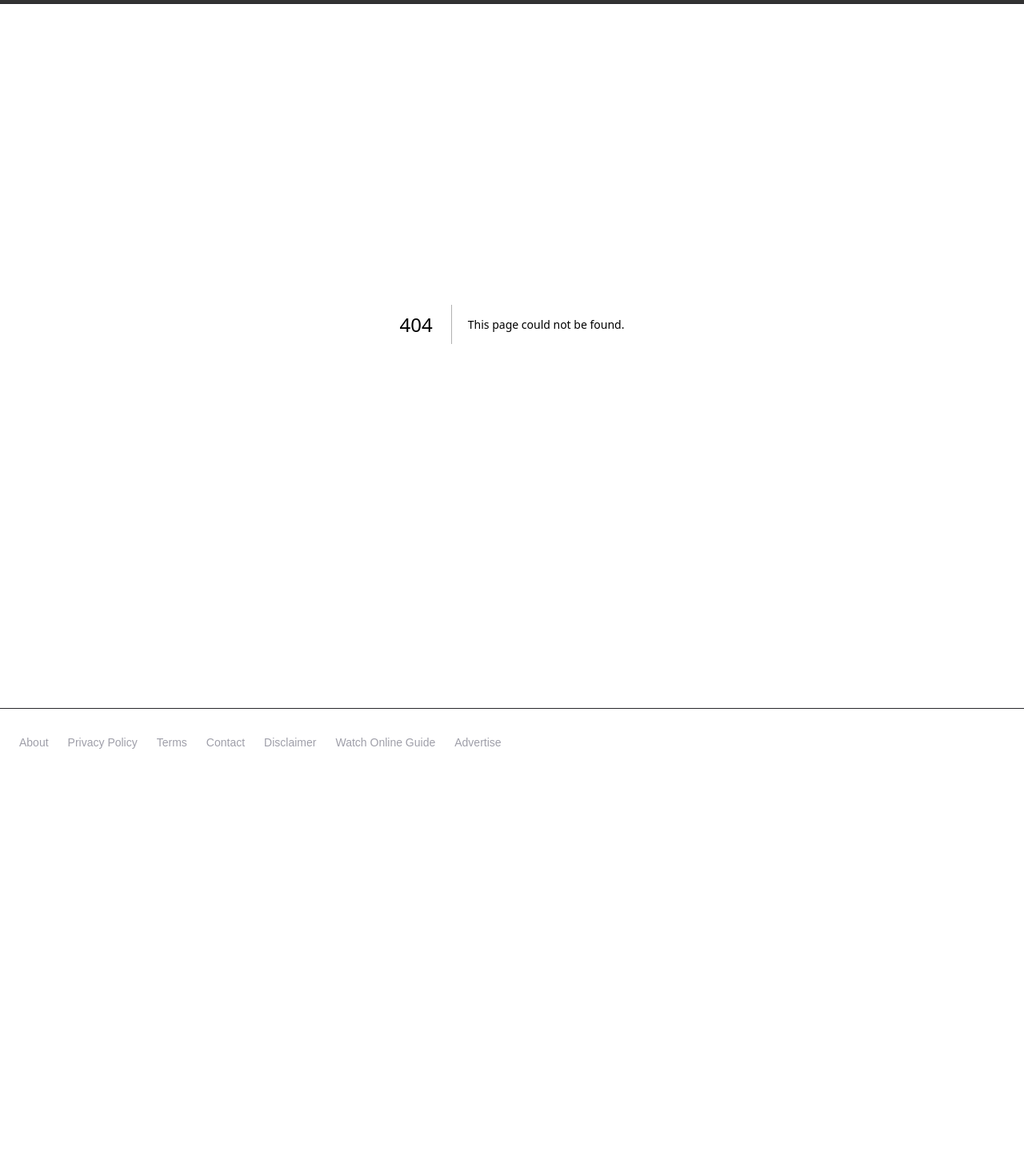
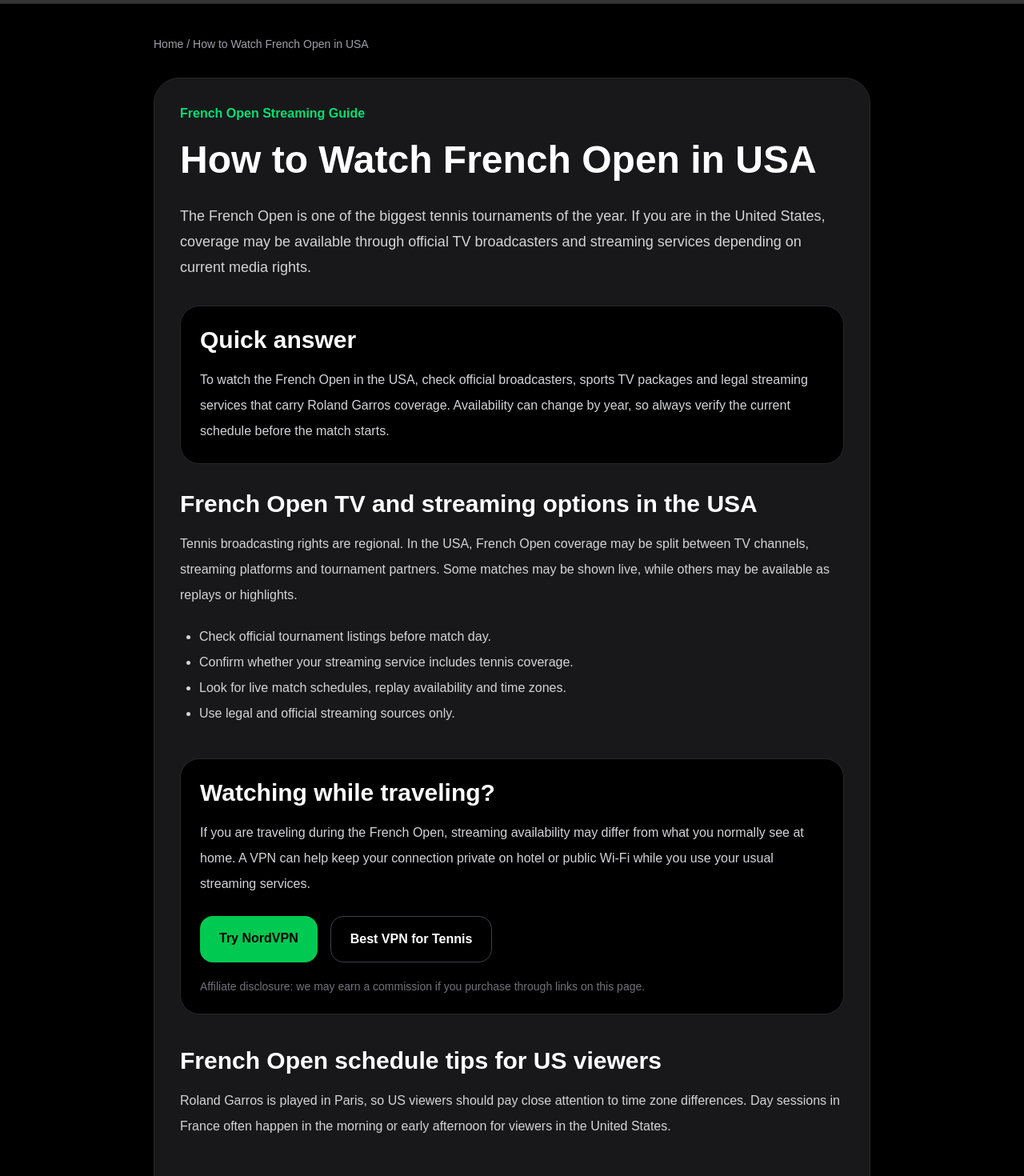
Before and after one commit to 8dqqd57hyh-rgb/watch-tennis-today, a Next.js app: page /how-to-watch-french-open-in-usa in a window 1280 px wide. Before the commit this address had no page. Shown: the part 60-1530 px from the top of the page at 80% size. Before the commit the page ends 1030 px from the top, so only its background shows below. Built offline with nearby package versions, Linux system fonts and the light colour scheme.

Commit message:
Link ATP and WTA player hubs

```diff
--- /dev/null
+++ b/app/how-to-watch-french-open-in-usa/page.tsx
@@ -0,0 +1,216 @@
+import AuthorBox from "@/app/components/AuthorBox";
+import BreadcrumbSchema from "@/app/components/BreadcrumbSchema";
+import { affiliateLinks } from "@/lib/affiliate";
+
+export const metadata = {
+  title: "How to Watch French Open in USA | TV Channel & Streaming Guide",
+  description:
+    "How to watch the French Open in the USA, including TV channels, streaming options, schedule tips and safe viewing advice for tennis fans.",
+  alternates: {
+    canonical: "https://watchtennistoday.com/how-to-watch-french-open-in-usa",
+  },
+};
+
+export default function Page() {
+  return (
+    <main className="min-h-screen bg-black text-white p-6 md:p-10">
+      <div className="max-w-4xl mx-auto">
+        <nav className="text-sm text-zinc-400 mb-8">
+          <a href="/" className="hover:text-white">
+            Home
+          </a>{" "}
+          / How to Watch French Open in USA
+        </nav>
+
+        <article className="bg-zinc-900 border border-zinc-800 rounded-[2rem] p-8">
+          <p className="text-green-400 font-black mb-4">
+            French Open Streaming Guide
+          </p>
+
+          <h1 className="text-5xl font-black leading-tight mb-6">
+            How to Watch French Open in USA
+          </h1>
+
+          <p className="text-zinc-300 text-lg leading-8 mb-8">
+            The French Open is one of the biggest tennis tournaments of the year.
+            If you are in the United States, coverage may be available through
+            official TV broadcasters and streaming services depending on current
+            media rights.
+          </p>
+
+          <section className="bg-black border border-zinc-800 rounded-3xl p-6 mb-8">
+            <h2 className="text-3xl font-black mb-4">
+              Quick answer
+            </h2>
+
+            <p className="text-zinc-300 leading-8">
+              To watch the French Open in the USA, check official broadcasters,
+              sports TV packages and legal streaming services that carry Roland
+              Garros coverage. Availability can change by year, so always verify
+              the current schedule before the match starts.
+            </p>
+          </section>
+
+          <section className="mb-10">
+            <h2 className="text-3xl font-black mb-4">
+              French Open TV and streaming options in the USA
+            </h2>
+
+            <p className="text-zinc-300 leading-8 mb-5">
+              Tennis broadcasting rights are regional. In the USA, French Open
+              coverage may be split between TV channels, streaming platforms and
+              tournament partners. Some matches may be shown live, while others
+              may be available as replays or highlights.
+            </p>
+
+            <ul className="list-disc pl-6 text-zinc-300 leading-8">
+              <li>Check official tournament listings before match day.</li>
+              <li>Confirm whether your streaming service includes tennis coverage.</li>
+              <li>Look for live match schedules, replay availability and time zones.</li>
+              <li>Use legal and official streaming sources only.</li>
+            </ul>
+          </section>
+
+          <section className="mb-10 rounded-3xl border border-zinc-800 bg-black p-6">
+            <h2 className="text-3xl font-black mb-4">
+              Watching while traveling?
+            </h2>
+
+            <p className="text-zinc-300 leading-8 mb-6">
+              If you are traveling during the French Open, streaming availability
+              may differ from what you normally see at home. A VPN can help keep
+              your connection private on hotel or public Wi-Fi while you use your
+              usual streaming services.
+            </p>
+
+            <div className="flex flex-wrap gap-4">
+              <a
+                href={affiliateLinks.nordvpn}
+                target="_blank"
+                rel="nofollow sponsored noopener noreferrer"
+                className="bg-green-500 text-black px-6 py-4 rounded-2xl font-black hover:bg-green-400 transition-all"
+              >
+                Try NordVPN
+              </a>
+
+              <a
+                href="/best-vpn-for-tennis-streaming"
+                className="border border-zinc-700 px-6 py-4 rounded-2xl font-black hover:border-green-500 hover:text-green-400 transition-all"
+              >
+                Best VPN for Tennis
+              </a>
+            </div>
+
+            <p className="text-zinc-500 text-sm mt-5">
+              Affiliate disclosure: we may earn a commission if you purchase
+              through links on this page.
+            </p>
+          </section>
+
+          <section className="mb-10">
+            <h2 className="text-3xl font-black mb-4">
+              French Open schedule tips for US viewers
+            </h2>
+
+            <p className="text-zinc-300 leading-8">
+              Roland Garros is played in Paris, so US viewers should pay close
+              attention to time zone differences. Day sessions in France often
+              happen in the morning or early afternoon for viewers in the United
+              States.
+            </p>
+          </section>
+
+          <section className="mb-10">
+            <h2 className="text-3xl font-black mb-4">
+              Helpful French Open links
+            </h2>
+
+            <div className="grid grid-cols-1 md:grid-cols-2 gap-4">
+              <a
+                href="/french-open-live-stream"
+                className="bg-black border border-zinc-800 rounded-2xl p-5 font-bold hover:border-green-500 transition-all"
+              >
+                French Open Live Stream
+              </a>
+
+              <a
+                href="/grand-slam-live"
+                className="bg-black border border-zinc-800 rounded-2xl p-5 font-bold hover:border-green-500 transition-all"
+              >
+                Grand Slam Live
+              </a>
+
+              <a
+                href="/live-tennis"
+                className="bg-black border border-zinc-800 rounded-2xl p-5 font-bold hover:border-green-500 transition-all"
+              >
+                Live Tennis Today
+              </a>
+
+              <a
+                href="/watch-tennis-in/usa"
+                className="bg-black border border-zinc-800 rounded-2xl p-5 font-bold hover:border-green-500 transition-all"
+              >
+                Watch Tennis in USA
+              </a>
+            </div>
+          </section>
+
+          <section className="mb-10 bg-black border border-zinc-800 rounded-3xl p-6">
+            <h2 className="text-3xl font-black mb-6">
+              FAQ
+            </h2>
+
+            <div className="space-y-6 text-zinc-300 leading-8">
+              <div>
+                <h3 className="text-xl text-white font-black mb-2">
+                  Can I watch the French Open online in the USA?
+                </h3>
+                <p>
+                  Yes, but availability depends on current broadcasting rights,
+                  TV packages and legal streaming services.
+                </p>
+              </div>
+
+              <div>
+                <h3 className="text-xl text-white font-black mb-2">
+                  Does Watch Tennis Today stream the French Open?
+                </h3>
+                <p>
+                  No. Watch Tennis Today does not host or stream matches. The
+                  site helps users find official tennis schedules and viewing
+                  options.
+                </p>
+              </div>
+
+              <div>
+                <h3 className="text-xl text-white font-black mb-2">
+                  Why do French Open streams differ by country?
+                </h3>
+                <p>
+                  Tennis broadcasting rights are sold by region, so available TV
+                  channels and streaming services may differ by location.
+                </p>
+              </div>
+            </div>
+          </section>
+
+          <AuthorBox />
+        </article>
+      </div>
+
+      <BreadcrumbSchema
+        items={[
+          {
+            name: "Home",
+            url: "https://watchtennistoday.com",
+          },
+          {
+            name: "How to Watch French Open in USA",
+            url: "https://watchtennistoday.com/how-to-watch-french-open-in-usa",
+          },
+        ]}
+      />
+    </main>
+  );
+}
--- a/app/sitemap.ts
+++ b/app/sitemap.ts
@@ -222,6 +222,7 @@ export default async function sitemap(): Promise<MetadataRoute.Sitemap> {
     "/matches/live-now",
     "/disclaimer",
     "/advertise",
+    "/how-to-watch-french-open-in-usa",
     "/watch-player-live/jannik-sinner",
     "/watch-player-live/iga-swiatek",
     "/watch-player-live/carlos-alcaraz",
```
